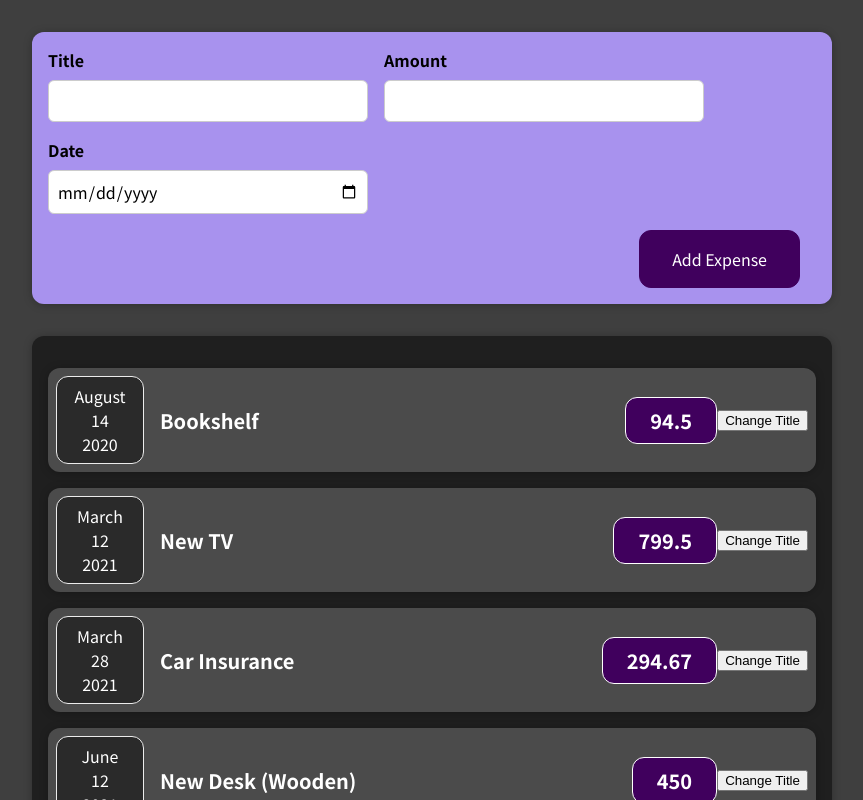
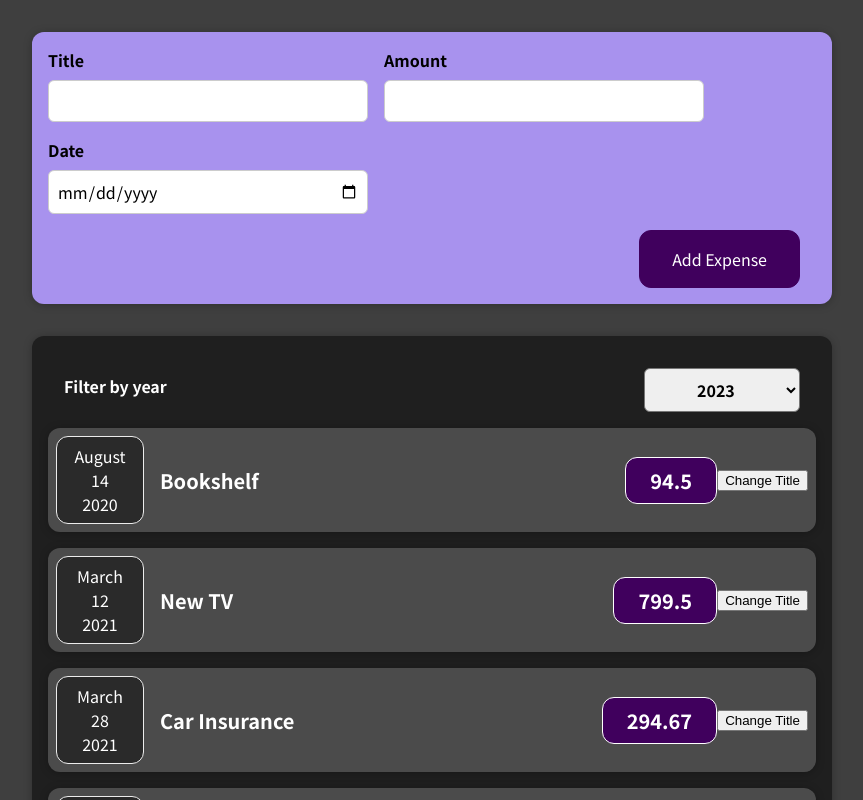
Before and after one commit to teejay327/expense-tracker, a React (Create React App) app: page / in a window 1280 px wide. Shown: the top 800 px of the page, without its empty margins (208-1071 px from the left). Built offline with nearby package versions, Linux system fonts and the light colour scheme.

Commit message:
added year pull down to UI

```diff
--- a/src/components/Expenses/Expenses.js
+++ b/src/components/Expenses/Expenses.js
@@ -1,10 +1,20 @@
+import React, { useState } from 'react';
 import ExpenseItem from './ExpenseItem';
+import ExpensesFilter from './ExpensesFilter';
+import Card from '../UI/Card';
 import './Expenses.css';
-import Card from '../UI/Card';
 
 const Expenses = (props) => {
+  const [filteredYear, setFilteredYear] = useState('2023');
+
+  const filterChangeHandler = selectedYear => {
+    setFilteredYear(selectedYear);
+  }
+
   return (
+    <div>
       <Card className="expenses">
+        <ExpensesFilter selected={ filteredYear } onChangeFilter= { filterChangeHandler } />
         <ExpenseItem
           title={ props.items[0].title }
           amount={ props.items[0].amount }
@@ -26,6 +36,7 @@
           date={ props.items[3].date }
         ></ExpenseItem>
       </Card>
+    </div>
   )
 }
 
--- /dev/null
+++ b/src/components/Expenses/ExpensesFilter.css
@@ -0,0 +1,24 @@
+.expenses-filter {
+  color: white;
+  padding: 0 1rem;
+}
+
+.expenses-filter__control {
+  display: flex;
+  width: 100%;
+  align-items: center;
+  justify-content: space-between;
+  margin: 1rem 0;
+}
+
+.expenses-filter label {
+  font-weight: bold;
+  margin-bottom: 0.5rem;
+}
+
+.expenses-filter select {
+  font: inherit;
+  padding: 0.5rem 3rem;
+  font-weight: bold;
+  border-radius: 6px;
+}
--- /dev/null
+++ b/src/components/Expenses/ExpensesFilter.js
@@ -0,0 +1,26 @@
+import React from 'react';
+
+import './ExpensesFilter.css';
+
+const ExpensesFilter = (props) => {
+  const dropdownChangeHandler = (event) => {
+    props.onChangeFilter(event.target.value);
+  };
+
+  return (
+    <div className='expenses-filter'>
+      <div className='expenses-filter__control'>
+        <label>Filter by year</label>
+        <select value={props.selected} onChange={dropdownChangeHandler}>
+          <option value='2023'>2023</option>
+          <option value='2022'>2022</option>
+          <option value='2021'>2021</option>
+          <option value='2020'>2020</option>
+          <option value='2019'>2019</option>
+        </select>
+      </div>
+    </div>
+  );
+};
+
+export default ExpensesFilter;
```
Lines whose indentation alone changed are shown as unchanged.
